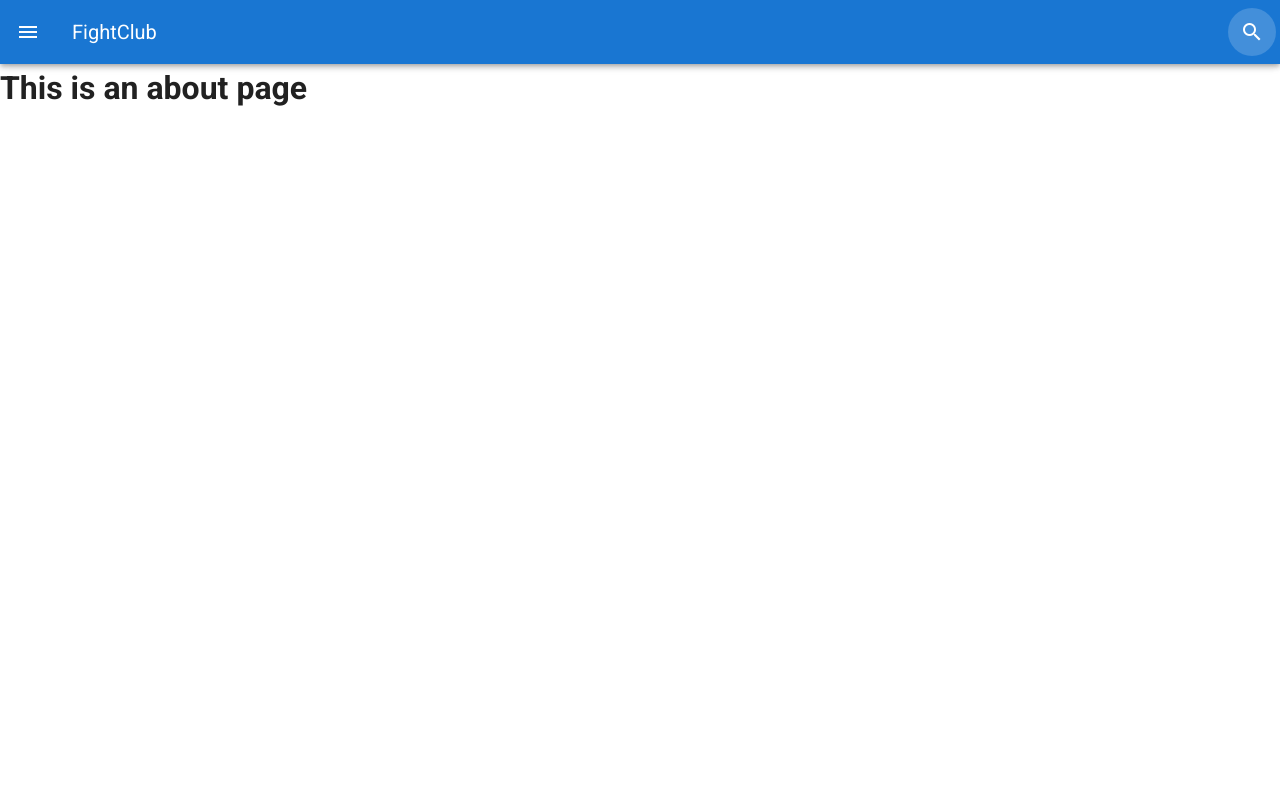
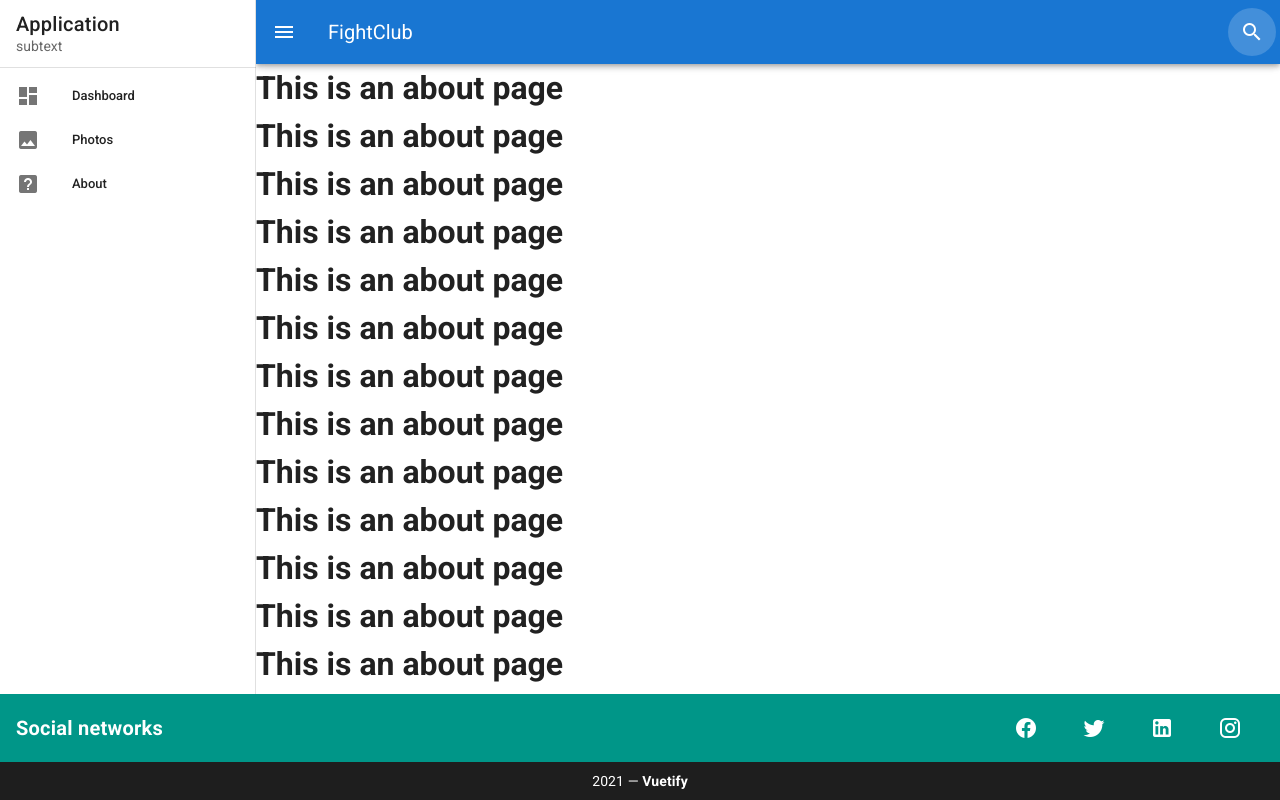
Before and after one commit to grow-up-in-Itaewon/boxing, a Vue app in the folder frontend/: page /about in a window 1280 px wide. Both pictures are taken after a click on the button 28 px from the left and 32 px from the top of the page. Shown: the top 800 px of the page. Built offline with nearby package versions, Linux system fonts and the light colour scheme.

Commit message:
메인 진행

```diff
--- a/frontend/src/App.vue
+++ b/frontend/src/App.vue
@@ -5,7 +5,7 @@
       color="primary"
       dark
     >
-      <v-app-bar-nav-icon></v-app-bar-nav-icon>
+      <v-app-bar-nav-icon @click="drawer= !drawer"></v-app-bar-nav-icon>
       <v-toolbar-title>FightClub</v-toolbar-title>
       <v-spacer></v-spacer>
       <v-btn icon to="/about">
@@ -13,18 +13,94 @@
       </v-btn>
     </v-app-bar>
 
+    <v-navigation-drawer app v-model="drawer">
+      <v-list-item>
+        <v-list-item-content>
+          <v-list-item-title class="text-h6">
+            Application
+          </v-list-item-title>
+          <v-list-item-subtitle>
+            subtext
+          </v-list-item-subtitle>
+        </v-list-item-content>
+      </v-list-item>
+      <v-divider></v-divider>
+
+      <v-list
+        dense
+        nav
+      >
+        <v-list-item
+          v-for="item in items"
+          :key="item.title"
+          link
+        >
+          <v-list-item-icon>
+            <v-icon>{{ item.icon }}</v-icon>
+          </v-list-item-icon>
+
+          <v-list-item-content>
+            <v-list-item-title>{{ item.title }}</v-list-item-title>
+          </v-list-item-content>
+        </v-list-item>
+      </v-list>
+    </v-navigation-drawer>
+
     <v-content>
       <router-view></router-view>
     </v-content>
+
+    <v-footer
+      dark
+      padless
+      app
+    >
+      <v-card
+        class="flex"
+        flat
+        tile
+      >
+        <v-card-title class="teal">
+          <strong class="subheading">Social networks</strong>
+          <v-spacer></v-spacer>
+          <v-btn
+            v-for="icon in icons"
+            :key="icon"
+            class="mx-4"
+            dark
+            icon
+          >
+            <v-icon size="24px">
+              {{ icon }}
+            </v-icon>
+          </v-btn>
+        </v-card-title>
+
+        <v-card-text class="py-2 white--text text-center">
+          {{ new Date().getFullYear() }} — <strong>Vuetify</strong>
+        </v-card-text>
+      </v-card>
+    </v-footer>
   </v-app>
 </template>
 
 <script>
 export default {
   name: "App",
-
   data: () => ({
-    //
+      icons: [
+        'mdi-facebook',
+        'mdi-twitter',
+        'mdi-linkedin',
+        'mdi-instagram',
+      ],
+      drawer: false,
+      items: [
+        { title: 'Dashboard', icon: 'mdi-view-dashboard' },
+        { title: 'Photos', icon: 'mdi-image' },
+        { title: 'About', icon: 'mdi-help-box' },
+      ],
+      right: null,
   }),
 };
 </script>
--- a/frontend/src/views/About.vue
+++ b/frontend/src/views/About.vue
@@ -1,5 +1,10 @@
 <template>
   <div class="about">
-    <h1>This is an about page</h1>
+    <h1
+      v-for="i in 30"
+      :key="i"
+    >
+      This is an about page
+    </h1>
   </div>
 </template>
```
